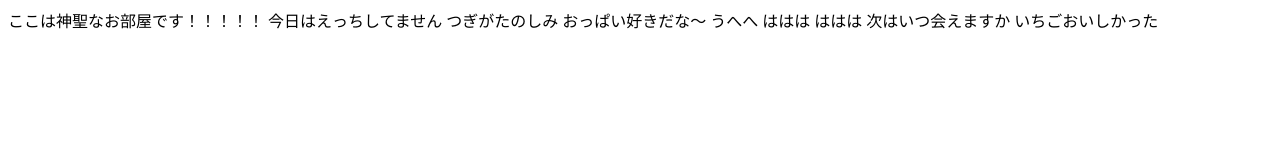
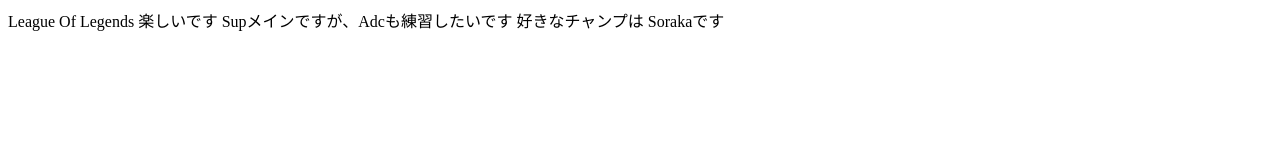
Before and after one commit to hattorisaho/html-sample, a website: page public/index.html in a window 1280 px wide. Drawn offline with Linux system fonts and the light colour scheme.

Commit message:
内容おもいっきり変更

```diff
--- a/public/index.html
+++ b/public/index.html
@@ -6,13 +6,7 @@
 
 
 <body>
-ここは神聖なお部屋です！！！！！
-今日はえっちしてません
-つぎがたのしみ
-おっぱい好きだな～
-うへへ
-ははは
-ははは
-次はいつ会えますか
-いちごおいしかった
+League Of Legends 楽しいです
+Supメインですが、Adcも練習したいです
+好きなチャンプは Sorakaです
 </body>
```
